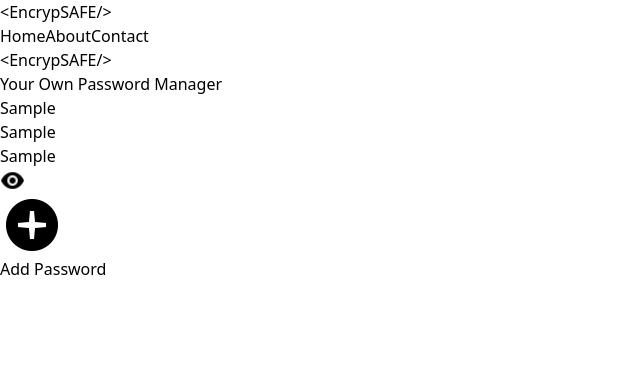
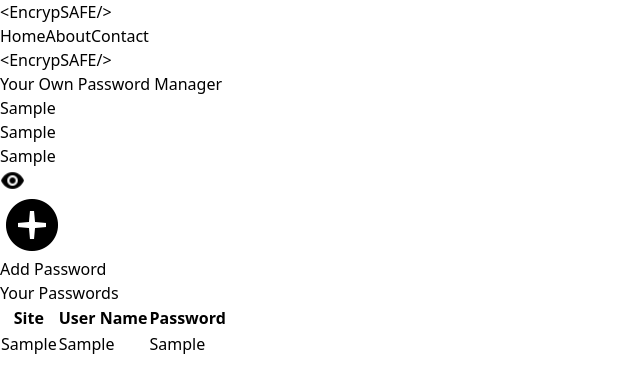
Before and after one commit to AdityaSrivastavaaa/PasswordManager, a React (Vite) app: page / in a window 1280 px wide. Both pictures are taken after typing "Sample", "Sample", "Sample" into the empty fields and a click on the button "Add Password". Shown: the top 392 px of the page, without its empty margins (0-640 px from the left). Built offline with nearby package versions, Linux system fonts and the light colour scheme.

Commit message:
local storage version completed

```diff
--- a/src/components/Manager.jsx
+++ b/src/components/Manager.jsx
@@ -1,56 +1,123 @@
-import React from 'react'
-import add from "/icons8-add.gif"
-import show from "/show.png"
-import { useRef  , useState} from 'react'
+import React, { useEffect } from "react";
+import add from "/icons8-add.gif";
+import show from "/show.png";
+import { useRef, useState } from "react";
 
 const Manager = () => {
   const ref = useRef();
-  const showPassword =()=> {
+  const [passwordArray, setpasswordArray] = useState([]);
+  const [form, setform] = useState({ site: "", username: "", password: "" });
+
+  useEffect(() => {
+    let passwords = localStorage.getItem("passwords");
+    if (passwords) {
+      setpasswordArray(JSON.parse(passwords));
+    }
+  }, []);
+  const showPassword = () => {
     //  alert("show the password!!!")
-     if(ref.current.src.includes("/hide.png")){
-      ref.current.src = "/show.png"
-     }else{
-      ref.current.src = "/hide.png"
-     }
-  }
- const [form, setform] = useState({site:"",username:"",password:""})
- const savePassword = () =>{
-  console.log(form)
- }
- const handleChange =(e)=>{
-   setform({...form , [e.target.name]:e.target.value})
- }
+    if (ref.current.src.includes("/hide.png")) {
+      ref.current.src = "/show.png";
+    } else {
+      ref.current.src = "/hide.png";
+    }
+  };
+
+  const savePassword = () => {
+    console.log(form);
+    setpasswordArray([...passwordArray, form]);
+    localStorage.setItem("passwords", JSON.stringify([...passwordArray, form]));
+    console.log([...passwordArray, form]);
+  };
+  const handleChange = (e) => {
+    setform({ ...form, [e.target.name]: e.target.value });
+  };
   return (
     <div>
       <div className="absolute inset-0 -z-10 h-full w-full bg-white [background:radial-gradient(125%_125%_at_50%_10%,#fff_40%,#63e_100%)]"></div>
 
-    <div className=' myContainer ' >
-      <div className='text-purple-500 text-4xl font-bold text-center'>
-      <span className='text-black'> &lt;</span>Encryp<span className='text-black'>SAFE/&gt;</span>
-      </div>
+      <div className=" myContainer ">
+        <div className="text-purple-500 text-4xl font-bold text-center">
+          <span className="text-black"> &lt;</span>Encryp
+          <span className="text-black">SAFE/&gt;</span>
+        </div>
 
-      <p className='text-lg font-bold text-center'>Your Own Password Manager</p>
-      <div className='text-black flex flex-col p-4 gap-8 items-center'>
-           <input value={form.site}  onChange={handleChange} placeholder='Enter Website URL' className='rounded-full border border-purple-500 w-full p-4 py-1' type="text" name='site' id='' />
-           <div className='flex w-full gap-8'>
-           <input value={form.username}  onChange={handleChange} placeholder='Enter username' className='rounded-full border border-purple-500 w-full p-4 py-1' type="text" name='username' id='' />
-           <div className="relative flex justify-center items-center ">
-           <input value={form.password}  onChange={handleChange} placeholder='Enter Password' className='rounded-full border border-purple-500 w-full p-6 py-1' type="text" name='password' id='' />
-           <span className='absolute right-2 top-1 cursor-pointer' onClick={showPassword}><img width={25}  ref={ref} src={show} alt="" /></span>
-           </div>
+        <p className="text-lg font-bold text-center">
+          Your Own Password Manager
+        </p>
+        <div className="text-black flex flex-col p-4 gap-8 items-center">
+          <input
+            value={form.site}
+            onChange={handleChange}
+            placeholder="Enter Website URL"
+            className="rounded-full border border-purple-500 w-full p-4 py-1"
+            type="text"
+            name="site"
+            id=""
+          />
+          <div className="flex w-full gap-8">
+            <input
+              value={form.username}
+              onChange={handleChange}
+              placeholder="Enter username"
+              className="rounded-full border border-purple-500 w-full p-4 py-1"
+              type="text"
+              name="username"
+              id=""
+            />
+            <div className="relative flex justify-center items-center ">
+              <input
+                value={form.password}
+                onChange={handleChange}
+                placeholder="Enter Password"
+                className="rounded-full border border-purple-500 w-full p-6 py-1"
+                type="text"
+                name="password"
+                id=""
+              />
+              <span
+                className="absolute right-2 top-1 cursor-pointer"
+                onClick={showPassword}
+              >
+                <img width={25} ref={ref} src={show} alt="" />
+              </span>
+            </div>
+          </div>
+          <button
+            onClick={savePassword}
+            className="flex justify-center items-center rounded-full px-5 py-3  w-fit bg bg-purple-400 hover:bg-purple-300 gap-2 border border-purple-900"
+          >
+            <img src={add} className="w-6 " alt="" /> Add Password
+          </button>
+        </div>
+
+        <div className="passwords">
+          <h2 className="font-bold text-2xl py-4">Your Passwords</h2>
+          {passwordArray.length === 0  && <div>No Passwords to show </div>}
+          { passwordArray.length !=0 && <table className="table-auto w-full overflow-hidden rounded-md ">
+            <thead className="bg bg-purple-600 text-white">
+              <tr>
+                <th className="py-3">Site</th>
+                <th className="py-3">User Name</th>
+                <th className="py-3">Password</th>
+              </tr>
+            </thead>
+            <tbody className="bg bg-purple-200">
+              {passwordArray.map((item , index)=>{
+                return <tr key={index}>
+                <td className=" py-2 border border-white text-center min-w-32">{item.site}</td >
+                <td className=" py-2 border border-white text-center min-w-32">{item.username}</td >
+                <td className=" py-2 border border-white text-center min-w-32">{item.password}</td>
+              </tr>
+              })}
 
 
-           </div>
-           <button onClick={savePassword} className='flex justify-center items-center rounded-full px-5 py-3  w-fit bg bg-purple-400 hover:bg-purple-300 gap-2 border border-purple-900'>
-          <img src={add} className='w-6 ' alt="" /> Add Password</button>
+            </tbody>
+          </table>}
+        </div>
       </div>
+    </div>
+  );
+};
 
-
-    </div>
-
-    </div>
-
-  )
-}
-
-export default Manager
+export default Manager;
```
